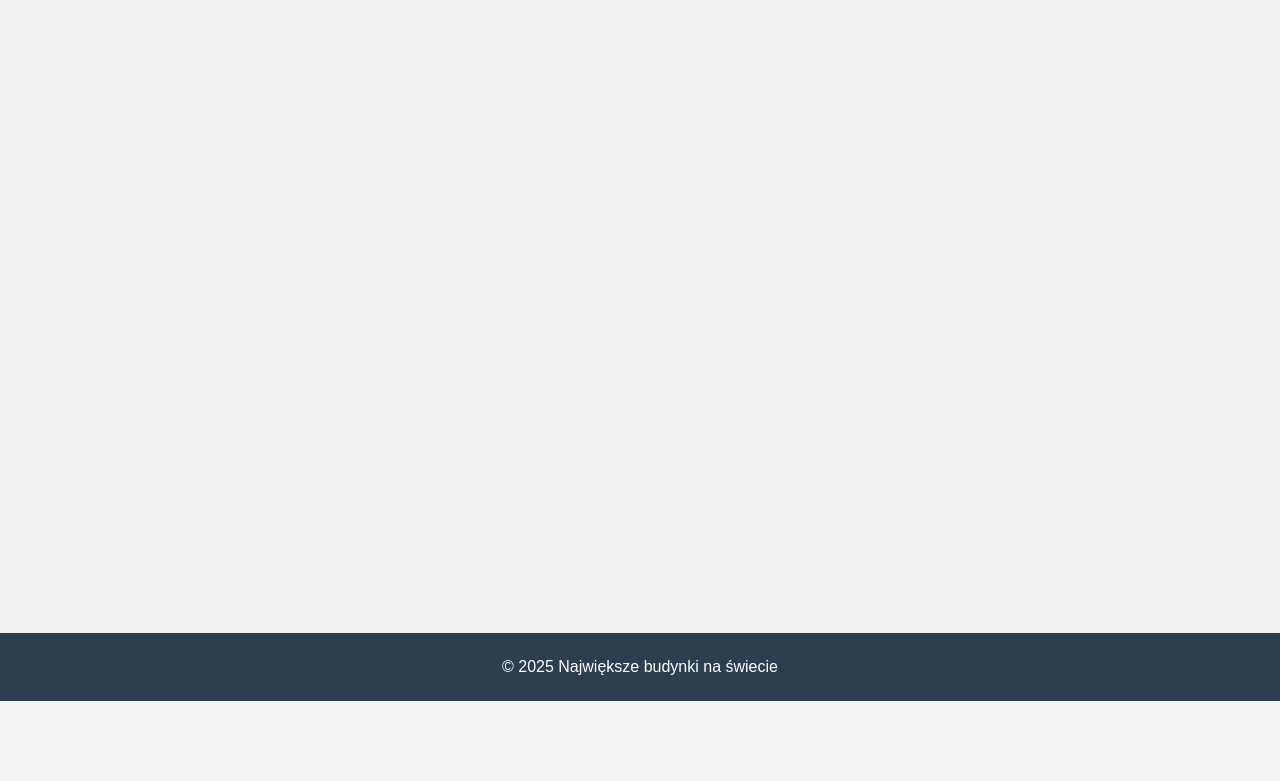
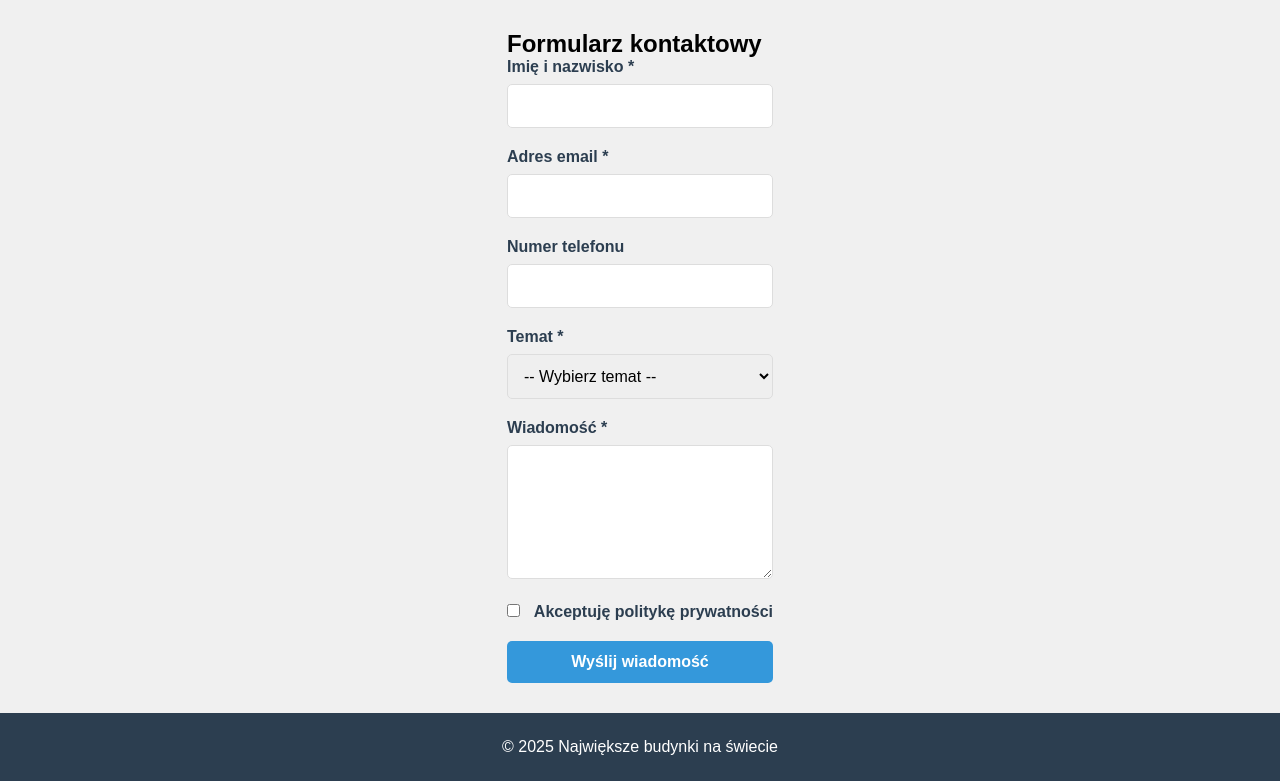
Before and after one commit to 33ndX/PAWWW, a PHP site: page /pages/kontakt.html in a window 1280 px wide. Shown: the part 99-880 px from the top of the page. Before the commit the page ends 800 px from the top, so only its background shows below. Run offline with PHP 8.4, Linux system fonts and the light colour scheme.

Commit message:
Poprawki

```diff
--- a/lab01/css/style.css
+++ b/lab01/css/style.css
@@ -241,3 +241,76 @@ tr:hover {
 .building-card p:last-child {
     margin-bottom: 0;
 }
+
+/* === STRONA KONTAKT === */
+
+.form-group {
+    margin-bottom: 20px;
+}
+
+.form-group label {
+    display: block;
+    margin-bottom: 8px;
+    color: #2c3e50;
+    font-weight: 600;
+}
+
+.form-group input,
+.form-group textarea,
+.form-group select {
+    width: 100%;
+    padding: 12px;
+    border: 1px solid #ddd;
+    border-radius: 5px;
+    font-family: 'Montserrat', sans-serif;
+    font-size: 1em;
+    transition: border-color 0.3s, box-shadow 0.3s;
+}
+
+.form-group input:focus,
+.form-group textarea:focus,
+.form-group select:focus {
+    outline: none;
+    border-color: #3498db;
+    box-shadow: 0 0 5px rgba(52, 152, 219, 0.3);
+}
+
+.form-group textarea {
+    resize: vertical;
+}
+
+.checkbox-label {
+    display: flex;
+    align-items: center;
+    font-weight: normal;
+    cursor: pointer;
+    color: #555;
+}
+
+.checkbox-label input {
+    width: auto;
+    margin-right: 10px;
+    cursor: pointer;
+}
+
+.submit-btn {
+    background-color: #3498db;
+    color: white;
+    padding: 12px 30px;
+    border: none;
+    border-radius: 5px;
+    font-size: 1em;
+    font-weight: 600;
+    cursor: pointer;
+    transition: background-color 0.3s, transform 0.2s;
+    width: 100%;
+}
+
+.submit-btn:hover {
+    background-color: #2980b9;
+    transform: translateY(-2px);
+}
+
+.submit-btn:active {
+    transform: translateY(0);
+}
--- a/lab01/pages/kontakt.html
+++ b/lab01/pages/kontakt.html
@@ -26,8 +26,51 @@
     </nav>
 
     <main>
+        <div class="contact-container">
+            <div class="contact-form-section">
+                <h2>Formularz kontaktowy</h2>
+                <form class="contact-form" id="contactForm">
+                    <div class="form-group">
+                        <label for="name">Imię i nazwisko *</label>
+                        <input type="text" id="name" name="name" required>
+                    </div>
 
+                    <div class="form-group">
+                        <label for="email">Adres email *</label>
+                        <input type="email" id="email" name="email" required>
+                    </div>
 
+                    <div class="form-group">
+                        <label for="phone">Numer telefonu</label>
+                        <input type="tel" id="phone" name="phone">
+                    </div>
+
+                    <div class="form-group">
+                        <label for="subject">Temat *</label>
+                        <select id="subject" name="subject" required>
+                            <option value="">-- Wybierz temat --</option>
+                            <option value="pytanie">Pytanie ogólne</option>
+                            <option value="sugestia">Sugestia</option>
+                            <option value="problem">Problem techniczny</option>
+                            <option value="wspolpraca">Współpraca</option>
+                        </select>
+                    </div>
+
+                    <div class="form-group">
+                        <label for="message">Wiadomość *</label>
+                        <textarea id="message" name="message" rows="6" required></textarea>
+                    </div>
+
+                    <div class="form-group">
+                        <label class="checkbox-label">
+                            <input type="checkbox" id="privacy" name="privacy" required>
+                            Akceptuję politykę prywatności
+                        </label>
+                    </div>
+
+                    <button type="submit" class="submit-btn">Wyślij wiadomość</button>
+                </form>
+            </div>
     </main>
 
     <footer>
```
Also changed, not shown: lab02/css/style.css (+73 -0 lines), lab02/pages/kontakt.html (+43 -0 lines), 1 other file.
